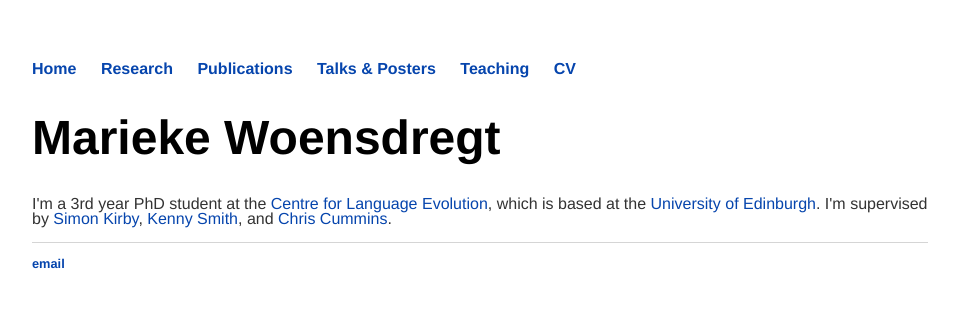
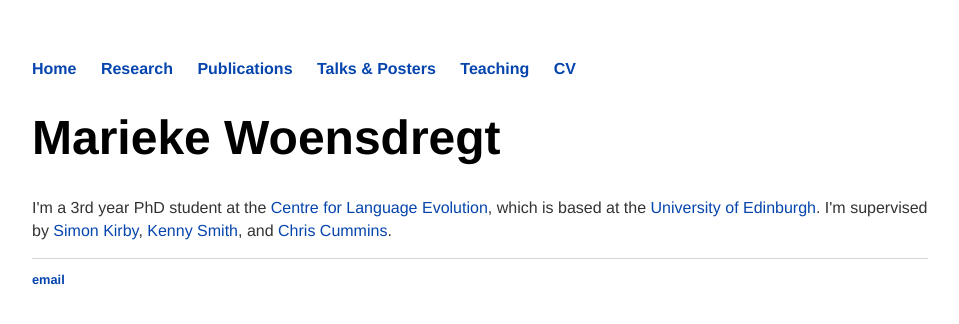
Before and after one commit to marieke-woensdregt/marieke-woensdregt.github.io, a Jekyll site: the page built from index.html, in a window 1280 px wide. Shown: the top 324 px of the page, without its empty margins (160-1119 px from the left). Built offline with Jekyll 4.4.1, drawn with Linux system fonts in a browser that asks for light colours.

Commit message:
Update main.css

```diff
--- a/css/main.css
+++ b/css/main.css
@@ -30,7 +30,7 @@ h2 {
 p {
     font-size: 1em;
     font-family:'Helvetica', 'Arial', 'Sans-Serif';
-    line-height: 0.9em;
+    line-height: 1.4em;
     color: #333;
 }
 footer {
```
